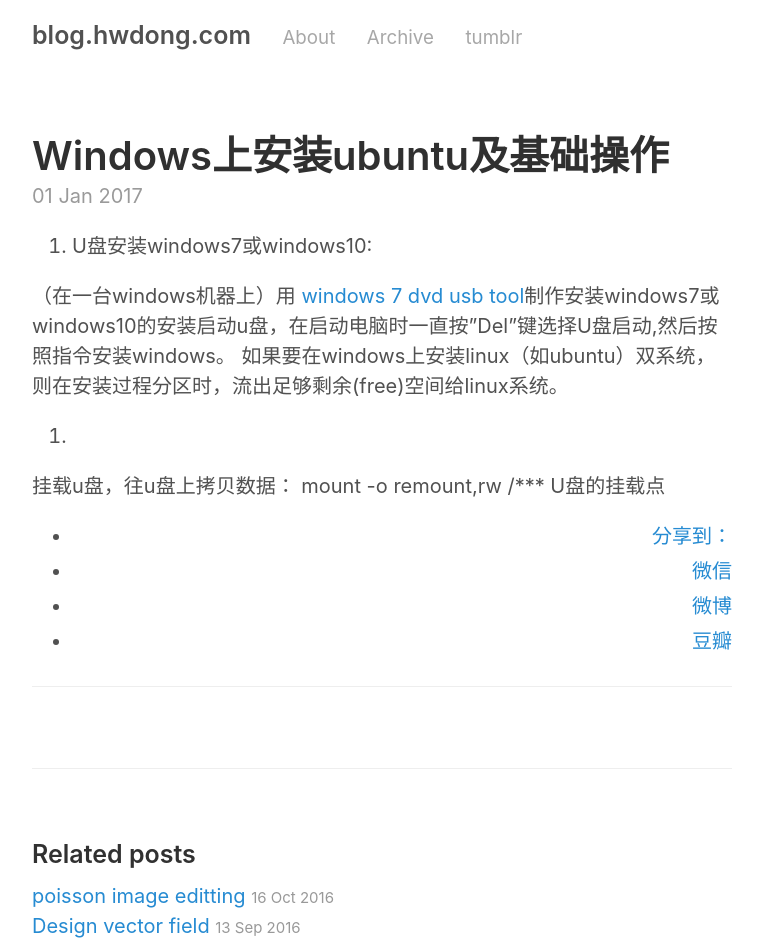
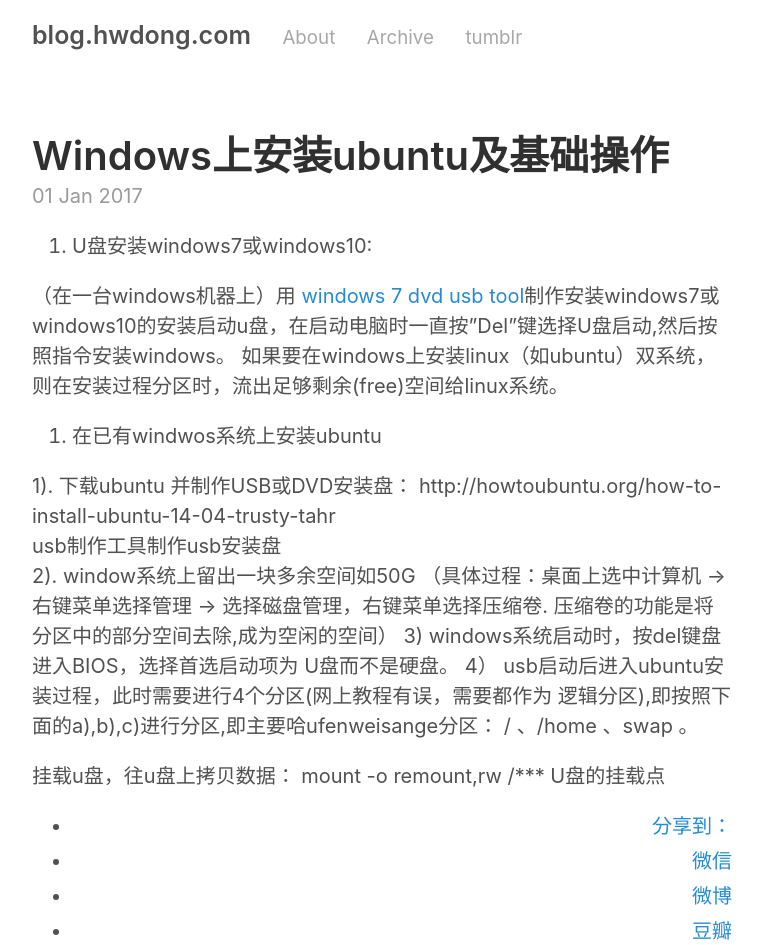
Before and after one commit to hwdong/hwdong-old.github.io, a Jekyll site: the page built from _posts/2017-01-01-windows上安装ubuntu及基础操作.md, in a window 1280 px wide. Shown: the top 945 px of the page, without its empty margins (258-1021 px from the left). Built offline with Jekyll 4.4.1, drawn with Linux system fonts in a browser that asks for light colours; our own code applies the rules of GitHub Pages for plain Markdown files; comment, search, counter and statistics services are not loaded.

Commit message:
Update 2017-01-01-windows上安装ubuntu及基础操作.md

```diff
--- a/_posts/2017-01-01-windows上安装ubuntu及基础操作.md
+++ b/_posts/2017-01-01-windows上安装ubuntu及基础操作.md
@@ -3,7 +3,15 @@
 （在一台windows机器上）用 [windows 7 dvd usb tool](Windows USB/DVD Download Tool)制作安装windows7或windows10的安装启动u盘，在启动电脑时一直按"Del"键选择U盘启动,然后按照指令安装windows。
  如果要在windows上安装linux（如ubuntu）双系统，则在安装过程分区时，流出足够剩余(free)空间给linux系统。
 
-2.
+2. 在已有windwos系统上安装ubuntu
+
+  1). 下载ubuntu 并制作USB或DVD安装盘：
+       http://howtoubuntu.org/how-to-install-ubuntu-14-04-trusty-tahr
+      usb制作工具制作usb安装盘
+   2). window系统上留出一块多余空间如50G （具体过程：桌面上选中计算机 -> 右键菜单选择管理 -> 选择磁盘管理，右键菜单选择压缩卷. 压缩卷的功能是将分区中的部分空间去除,成为空闲的空间）
+   3)  windows系统启动时，按del键盘进入BIOS，选择首选启动项为 U盘而不是硬盘。
+   4） usb启动后进入ubuntu安装过程，此时需要进行4个分区(网上教程有误，需要都作为 逻辑分区),即按照下面的a),b),c)进行分区,即主要哈ufenweisange分区： / 、/home 、swap 。
+
 
 
 挂载u盘，往u盘上拷贝数据： mount -o remount,rw /*** U盘的挂载点
```
